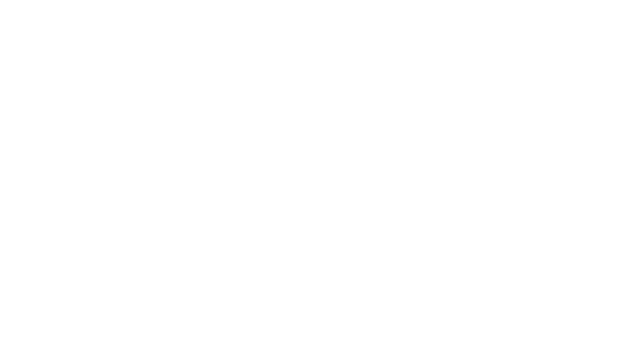
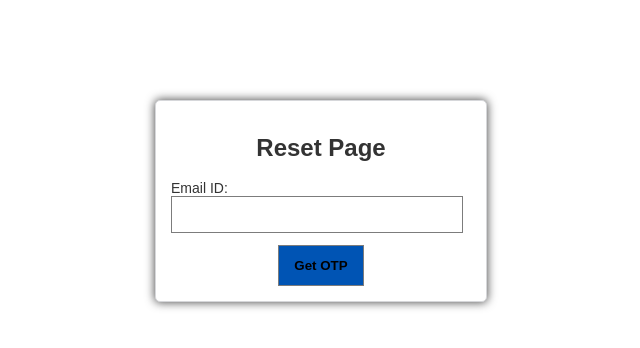
Before and after one commit to tushararora02/CSCI-5709-A1, a React (Create React App) app: page /ResetEmail in a window 1280 px wide. Before the commit this address had no page. Shown: the top 348 px of the page, without its empty margins (319-959 px from the left). Built offline with nearby package versions, Linux system fonts and the light colour scheme.

Commit message:
added reset changes

```diff
--- a/src/App.js
+++ b/src/App.js
@@ -1,9 +1,13 @@
 import './App.css';
-import { BrowserRouter , Route, Routes} from 'react-router-dom';
+
+import { BrowserRouter, Route,Routes} from 'react-router-dom';
 import Login from './login';
 import Registration from './Registration';
 import Home from './Home';
+import ResetEmail from './ResetEmail';
 import Reset from './reset';
+import GetOTP from './GetOTP';
+
 function App() {
   return (
   <BrowserRouter>
@@ -13,7 +17,9 @@
 
   <Route path='/login' element={<Login/>}/>
   <Route path='/register' element={<Registration/>}/>
-  <Route path='/reset' element={<Reset/>}/>
+  <Route path='/ResetEmail' element={<ResetEmail/>}/>
+  <Route path='/Reset' element={<Reset/>}/>
+  <Route path='/GeTOTP' element={<GetOTP/>}/>
  </Routes>
  </BrowserRouter>
 
--- /dev/null
+++ b/src/GetOTP.js
@@ -0,0 +1,106 @@
+import React from 'react';
+import './App.css'
+import { Link } from 'react-router-dom';
+class GetOTP extends React.Component {
+
+    constructor() {
+    super();
+    this.state = {
+      fields: {},
+      errorresponse: {}
+    }
+
+    this.manageState = this.manageState.bind(this);
+    this.getOTP = this.getOTP.bind(this);
+
+  };
+
+  manageState(variable){
+
+    let fields=this.state.fields;
+    fields[variable.target.name]=variable.target.value;
+    this.setState({
+        fields
+    });
+
+  };
+
+
+
+  getOTP(item) {
+    item.preventDefault();
+    if (this.formValidation()) {
+        let fields = {};
+        fields["OTP"] = "";
+
+        this.setState({fields:fields});
+
+    }
+    else{
+
+    }
+
+  }
+
+  formValidation(){
+    let fields=this.state.fields;
+    let errorresponse={};
+    let formvalid=true;
+
+
+
+    if(!fields["OTP"]){
+        formvalid=false
+        errorresponse["OTP"]="OTP is missing!"
+    }
+
+    if(typeof fields["OTP"]!=="undefined"){
+        if(fields["OTP"].match(/^[0-9]{6}$/)){
+            formvalid=true
+        }
+        else{
+            formvalid=false
+            errorresponse["OTP"]="OTP should be of 6 character only"
+        }
+
+    }
+
+
+
+    this.setState({
+        errorresponse: errorresponse
+      });
+      return formvalid;
+
+  }
+
+  render() {
+    return (
+    <div id="main-reset-container">
+     <div id="reset">
+     <h3 style={{fontSize:'24px', textAlign:'center'}}>Reset Page</h3>
+        <form method="post"  name="userreset"  onSubmit= {this.getOTP} >
+
+        <label>OTP :</label>
+        <input type="text" name="OTP" value={this.state.fields.OTP} onChange={this.manageState}  />
+        <div className="errorMsg">{this.state.errorresponse.OTP}</div>
+
+
+        <Link to="/reset"><input type="submit" className="button"  value="Reset"/></Link>
+        </form>
+
+    </div>
+</div>
+
+      );
+  }
+
+
+
+
+
+
+
+
+}
+export default GetOTP;
--- /dev/null
+++ b/src/ResetEmail.js
@@ -0,0 +1,106 @@
+import React from 'react';
+import { Link } from 'react-router-dom';
+import './App.css'
+
+class ResetEmail extends React.Component {
+
+    constructor() {
+    super();
+    this.state = {
+      fields: {},
+      errorresponse: {}
+    }
+
+    this.manageState = this.manageState.bind(this);
+    this.userresetEmail = this.userresetEmail.bind(this);
+
+  };
+
+  manageState(variable){
+
+    let fields=this.state.fields;
+    fields[variable.target.name]=variable.target.value;
+    this.setState({
+        fields
+    });
+
+  };
+
+
+  userresetEmail(item) {
+    item.preventDefault();
+    if (this.formValidation()) {
+        let fields = {};
+        fields["emailid"] = "";
+
+        this.setState({fields:fields});
+        this.props.history.push('/GetOTP')
+
+
+    }
+    else{
+
+    }
+
+  }
+
+  formValidation(){
+    let fields=this.state.fields;
+    let errorresponse={};
+    let formvalid=true;
+
+    if(!fields["emailid"]){
+        formvalid=false;
+        errorresponse["emailid"]="emailid is missing!";
+
+    }
+
+    if(typeof fields["emailid"]!=="undefined"){
+        if(fields["emailid"].match(/^[_A-Za-z0-9-\+]+(\.[_A-Za-z0-9-]+)*@[A-Za-z0-9-]+(\.[A-Za-z0-9]+)*(\.[A-Za-z]{2,})$/)){
+            formvalid=true
+        }
+        else{
+            formvalid=false
+            errorresponse["emailid"]="please provide valid email id!"
+        }
+
+    }
+
+    this.setState({
+        errorresponse: errorresponse
+      });
+      return formvalid;
+
+  }
+
+  render() {
+    return (
+    <div id="main-reset-container">
+     <div id="reset">
+     <h3 style={{fontSize:'24px', textAlign:'center'}}>Reset Page</h3>
+        <form method="post"  name="userresetEmail"  onSubmit= {this.userresetEmail} >
+
+        <label>Email ID:</label>
+        <input type="text" name="emailid" value={this.state.fields.emailid} onChange={this.manageState}  />
+        <div className="errorMsg">{this.state.errorresponse.emailid}</div>
+
+
+
+      <Link to={"/GetOTP"} ><input type="submit" className="button"  value="Get OTP"/></Link>
+        </form>
+
+    </div>
+</div>
+
+      );
+  }
+
+
+
+
+
+
+
+
+}
+export default ResetEmail;
--- a/src/login.js
+++ b/src/login.js
@@ -145,7 +145,7 @@
 
             <Link to="/register">New to the platform? Register</Link>
             <br></br>
-            <Link to="/reset">reset password</Link>
+            <Link to="/ResetEmail">reset password</Link>
 
         </div>
     </div>
--- a/src/reset.js
+++ b/src/reset.js
@@ -1,4 +1,5 @@
 import React from 'react';
+import { Link } from 'react-router-dom';
 import './App.css'
 
 class Reset extends React.Component {
@@ -30,7 +31,6 @@
     item.preventDefault();
     if (this.formValidation()) {
         let fields = {};
-        fields["emailid"] = "";
         fields["password"] = "";
         fields["confirmpassword"]=""
         this.setState({fields:fields});
@@ -49,20 +49,7 @@
     let errorresponse={};
     let formvalid=true;
 
-    if(!fields["emailid"]){
-        formvalid=false;
-        errorresponse["emailid"]="emailid is missing!";
 
-    }
-
-    if(typeof fields["emailid"]!=="undefined"){
-        if(fields["emailid"].match(/^[_A-Za-z0-9-\+]+(\.[_A-Za-z0-9-]+)*@[A-Za-z0-9-]+(\.[A-Za-z0-9]+)*(\.[A-Za-z]{2,})$/)){
-            formvalid=true
-        }
-        else{
-            formvalid=false
-            errorresponse["emailid"]="please provide valid email id!"
-        }
 
     if(!fields["password"]){
         formvalid=false
@@ -97,8 +84,6 @@
         }
 
     }
-    }
-
 
 
     this.setState({
@@ -115,9 +100,6 @@
      <h3 style={{fontSize:'24px', textAlign:'center'}}>Reset Page</h3>
         <form method="post"  name="userreset"  onSubmit= {this.userreset} >
 
-        <label>Email ID:</label>
-        <input type="text" name="emailid" value={this.state.fields.emailid} onChange={this.manageState}  />
-        <div className="errorMsg">{this.state.errorresponse.emailid}</div>
 
         <label>Password</label>
         <input type="password" name="password" value={this.state.fields.password} onChange={this.manageState} />
@@ -127,8 +109,7 @@
         <input type="password" name="confirmpassword" value={this.state.fields.confirmpassword} onChange={this.manageState} />
         <div className="errorMsg">{this.state.errorresponse.confirmpassword}</div>
 
-
-        <input type="submit" className="button"  value="Reset"/>
+        <Link to="/login"><input type="submit" className="button"  value="Reset"/></Link>
         </form>
 
     </div>
```
